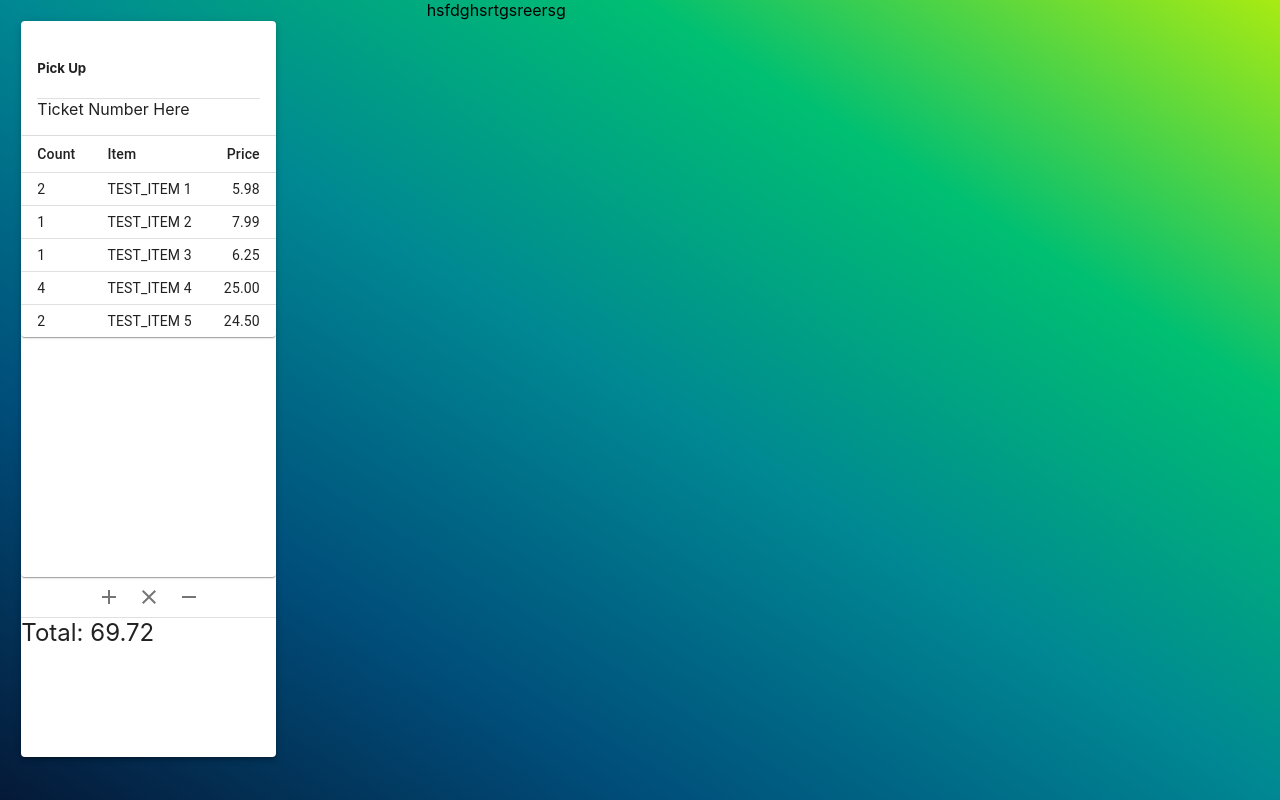
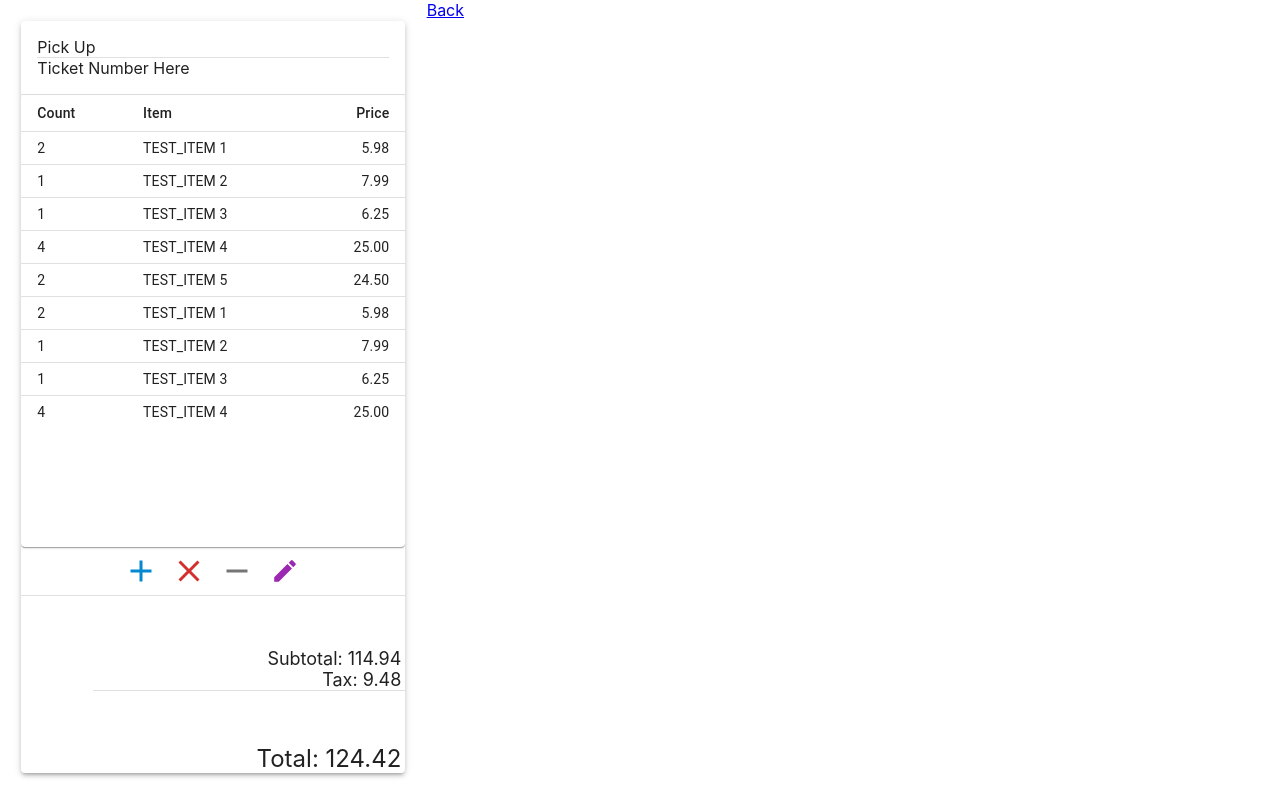
Before and after one commit to kurei159/pos, a React (Create React App) app: page /order_menu in a window 1280 px wide. Built offline with nearby package versions, Linux system fonts and the light colour scheme.

Commit message:
Fixed Flex, functions WIP

```diff
--- a/src/components/customer/phone.css
+++ b/src/components/customer/phone.css
@@ -2,5 +2,4 @@
     position: fixed;
     width: 100%;
     height: 100%;
-    background-image: linear-gradient(to right top, #051937, #004d7a, #008793, #00bf72, #a8eb12);
 }
--- a/src/components/order_menu/orderList.css
+++ b/src/components/order_menu/orderList.css
@@ -1,14 +1,10 @@
 .orderList_main {
-    display: inline-block;
-    width: 40wh;
-    height: 92vh;
+    display: flex;
+    flex-direction: column;
+    flex-grow: 1;
+    height: 94vh;
     margin: 5%;
-}
-
-.orderList_table {
-    height: 60%;
-    max-height: 60%;
-    overflow-y: scroll;
+    overflow: hidden;
 }
 
 .orderList_row {
@@ -16,18 +12,14 @@
     transition-duration: .5s;
 }
 
-.orderList_row:hover {
+/* .orderList_row:hover {
     background-color: rgb(223, 223, 223);
     transition-duration: .5s;
-}
+} */
 
 .orderList_btnGroup {
     display: flex;
     justify-content: center;
-}
-
-.orderList_btn {
-    font-size: xx-large;
 }
 
 .orderList_total {
--- a/src/components/order_menu/orderList.jsx
+++ b/src/components/order_menu/orderList.jsx
@@ -1,5 +1,5 @@
-import React from 'react'
-import {Card, CardContent, ButtonGroup, Button, Box, IconButton} from "@mui/material"
+import React from 'react';
+import {Card, CardContent, ButtonGroup, Button, Box, IconButton} from "@mui/material";
 import Table from '@mui/material/Table';
 import TableBody from '@mui/material/TableBody';
 import TableCell from '@mui/material/TableCell';
@@ -11,8 +11,11 @@ import Divider from '@mui/material/Divider';
 import AddIcon from '@mui/icons-material/Add';
 import RemoveIcon from '@mui/icons-material/Remove';
 import ClearIcon from '@mui/icons-material/Clear';
-import "./orderList.css"
+import EditIcon from '@mui/icons-material/Edit';
+import { styled } from '@mui/styles';
+import "./orderList.css";
 
+// ------------------Test Functions------------
 function createData(id, quantity, item, price) {
     return {id, quantity, item, price};
 }
@@ -22,32 +25,103 @@ const rows = [
     createData(2, 1, "TEST_ITEM 2", 7.99),
     createData(3, 1, "TEST_ITEM 3", 6.25),
     createData(4, 4, "TEST_ITEM 4", 6.25),
-    createData(5, 2, "TEST_ITEM 5", 12.25)
+    createData(5, 2, "TEST_ITEM 5", 12.25),
+    createData(6, 2, "TEST_ITEM 1", 2.99),
+    createData(7, 1, "TEST_ITEM 2", 7.99),
+    createData(8, 1, "TEST_ITEM 3", 6.25),
+    createData(9, 4, "TEST_ITEM 4", 6.25),
 ]
 
-function getTotal() {
-    var total = 0;
+
+// ----------------Calc Functions ---------------
+function getTax() {
+    var tax = 0;
 
     for (var i = 0; i < rows.length; i ++) {
-        total += rows[i].price*rows[i].quantity;
+        tax += rows[i].price*rows[i].quantity;
     }
-    return total.toFixed(2);
+    tax = tax*(0.0825);
+
+    return tax;
+}
+
+function getSubtotal() {
+    var subtotal = 0;
+
+    for (var i = 0; i < rows.length; i ++) {
+        subtotal += rows[i].price*rows[i].quantity;
+    }
+    return subtotal;
+}
+
+function getTotal() {
+    let s = getSubtotal();
+    let t = getTax();
+
+    return (s+t);
+}
+
+//--------------List Control--------------------
+var Selected = {
+    selected: false,
+    item: []
+}
+
+function SelectHandler(o) {
+    Selected.selected = true;
+    Selected.item = o;
+    console.log("selected Item!");
+    console.log(o);
 }
 
 
+// ----------------Styles----------------
+const SubtotalDisplay = styled(Box)({
+    display: 'flex',
+    paddingRight: 4,
+    flexGrow: 1,
+    justifyContent: 'flex-end',
+    alignItems: 'flex-end',
+    fontSize: 'large',
+})
 
-const orderList = (props) => {
+const TaxDisplay = styled(Box)({
+    display: 'flex',
+    paddingRight: 4,
+    justifyContent: 'flex-end',
+    alignItems: 'flex-end',
+    fontSize: 'large',
+})
+
+const TotalDisplay = styled(Box)({
+    display: 'flex',
+    paddingRight: 4,
+    flexGrow: 1,
+    justifyContent: 'flex-end',
+    alignItems: 'flex-end',
+    fontSize: 'x-large',
+});
+
+const OrderTable = styled(Paper)({
+    display: 'flex',
+    height: '60%',
+    overflowY: "scroll"
+
+})
+
+  const orderList = (props) => {
     return (
-        <div >
+        <div>
             <Card className="orderList_main" sx={{ boxShadow: 3 }}>
                 <CardContent>
-                    <h5>{props.order_type}</h5>
+                    {props.order_type}
                     <Divider />
-                    Ticket Number Here
+                    <div>Ticket Number Here</div>
+
                 </CardContent>
                 <Divider />
-                <Paper className="orderList_table">
-                    <TableContainer sx={{maxheight: 240}} component={Paper}>
+                <OrderTable>
+                    <TableContainer component={Paper}>
                         <Table stickyHeader size='small' aria-label="Order Table">
                             <TableHead>
                                 <TableRow>
@@ -60,8 +134,10 @@ const orderList = (props) => {
                             {rows.map((row) => (
                                 <TableRow
                                 className="orderList_row"
-                                key={row.name}
+                                hover={true}
+                                key={row.id}
                                 sx={{ '&:last-child td, &:last-child th': { border: 0 } }}
+                                onClick = {()=> SelectHandler(row)}
                                 >
                                   <TableCell align="left">{row.quantity}</TableCell>
                                   <TableCell component="th" scope="row">
@@ -73,23 +149,31 @@ const orderList = (props) => {
                             </TableBody>
                         </Table>
                     </TableContainer>
-                </Paper>
+                </OrderTable>
                 <Box
                 display="flex"
                 flexDirection="column"
                 alignItems="center"
                 justifyContent="center"
                 >
-                <ButtonGroup size="large">
-                    <IconButton><AddIcon className="orderList_btn" fontSize="inherit" /></IconButton>
-                    <IconButton><ClearIcon className="orderList_btn" fontSize="inherit" /></IconButton>
-                    <IconButton><RemoveIcon  className="orderList_btn" fontSize="inherit" /></IconButton>
+                    <ButtonGroup style={{display: "flex"}}>
+                        <IconButton color="info" size="large"><AddIcon style={{transform: "scale(1.5)"}} /></IconButton>
+                        <IconButton color="error" size="large"><ClearIcon style={{transform: "scale(1.5)"}} /></IconButton>
+                        <IconButton size="large"><RemoveIcon style={{transform: "scale(1.5)"}} /></IconButton>
+                        <IconButton color="secondary" size="large"><EditIcon style={{transform: "scale(1.2)"}} /></IconButton>
                     </ButtonGroup>
                     </Box>
                 <Divider />
-                <Box className="orderList_total">
-                    Total: {getTotal()}
-                </Box>
+                <SubtotalDisplay>
+                Subtotal: {getSubtotal().toFixed(2)}
+                </SubtotalDisplay>
+                <TaxDisplay>
+                Tax: {getTax().toFixed(2)}
+                </TaxDisplay>
+                <Divider variant="inset"/>
+                <TotalDisplay>
+                Total: {getTotal().toFixed(2)}
+                </TotalDisplay>
             </Card>
         </div>
     )
--- a/src/views/home.jsx
+++ b/src/views/home.jsx
@@ -23,10 +23,10 @@ export default function home() {
                     <Link to="/" style={{ textDecoration: 'none' }}>
                         <Button variant="contained" className="main_btn" disabled><h3>Delivery <br/> <DeliveryDiningIcon /></h3></Button>
                     </Link>
-                    <Link to="/order_menu" order_type={"Pick Up"} style={{ textDecoration: 'none' }}>
+                    <Link to={{pathname:"/order_menu", state: {order_type: "Pick-Up"}}} style={{ textDecoration: 'none' }}>
                         <Button variant="contained" className="main_btn"><h3>PickUp <br/> <ShoppingBagIcon /></h3></Button>
                     </Link>
-                    <Link to="/order_menu" order_type={"Dine In"} style={{ textDecoration: 'none' }}>
+                    <Link to={{pathname:"/order_menu", state: {order_type: "Dine-In"}}} style={{ textDecoration: 'none' }}>
                         <Button variant="contained" className="main_btn"><h3>Dine-In <br/> <LocalDiningIcon /></h3></Button>
                     </Link>
                 </Stack>
--- a/src/views/order_menu.jsx
+++ b/src/views/order_menu.jsx
@@ -1,17 +1,18 @@
 import React from 'react'
 import { Box, Grid } from '@mui/material'
 import OrderList from "../components/order_menu/orderList"
+import { Link } from 'react-router-dom';
 
 const order_menu = (props) => {
     return (
-        <div className="main">
+        <div className="order_main">
             <Box sx={{flexGrow: 1}}>
                 <Grid container>
                     <Grid item xs={4}>
                         <OrderList order_type={props.order_type} />
                     </Grid>
                     <Grid item xs={8}>
-                    hsfdghsrtgsreersg
+                    <Link to="/" >Back</Link>
                     </Grid>
                 </Grid>
             </Box>
--- a/src/views/styles/customer_info.css
+++ b/src/views/styles/customer_info.css
@@ -2,5 +2,4 @@
     position: fixed;
     width: 100%;
     height: 100%;
-    background-image: linear-gradient(to right top, #051937, #004d7a, #008793, #00bf72, #a8eb12);
 }
--- a/src/views/styles/home.css
+++ b/src/views/styles/home.css
@@ -2,7 +2,6 @@
     position: fixed;
     width: 100%;
     height: 100%;
-    background-image: linear-gradient(to right top, #051937, #004d7a, #008793, #00bf72, #a8eb12);
 }
 
 .title {
--- a/src/views/styles/order_menu.css
+++ b/src/views/styles/order_menu.css
@@ -1,5 +1,7 @@
-.main {
+.order_main {
     position: fixed;
     width: 100%;
     height: 100%;
+    background-color: rgb(0, 0, 0);
+    overflow: hidden;
 }
```
